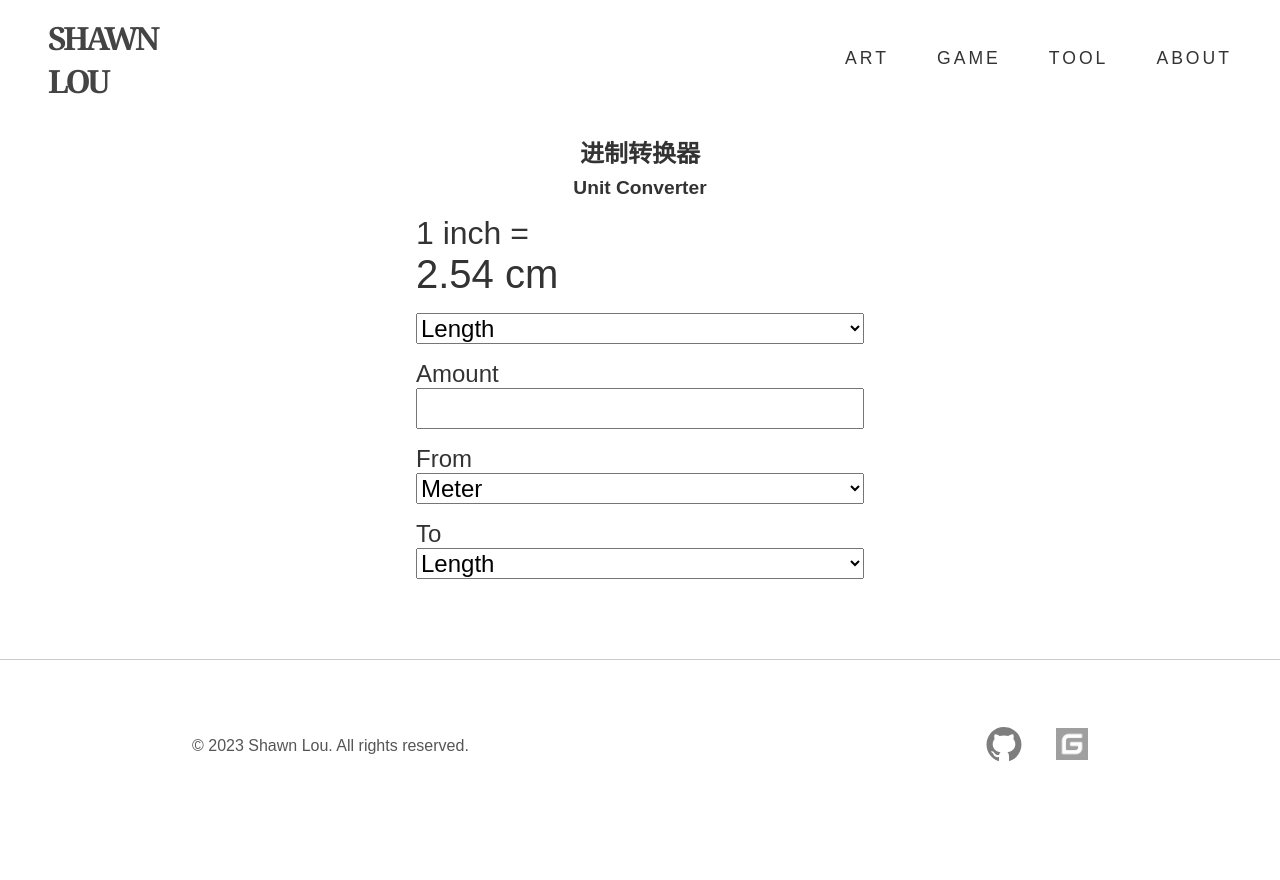
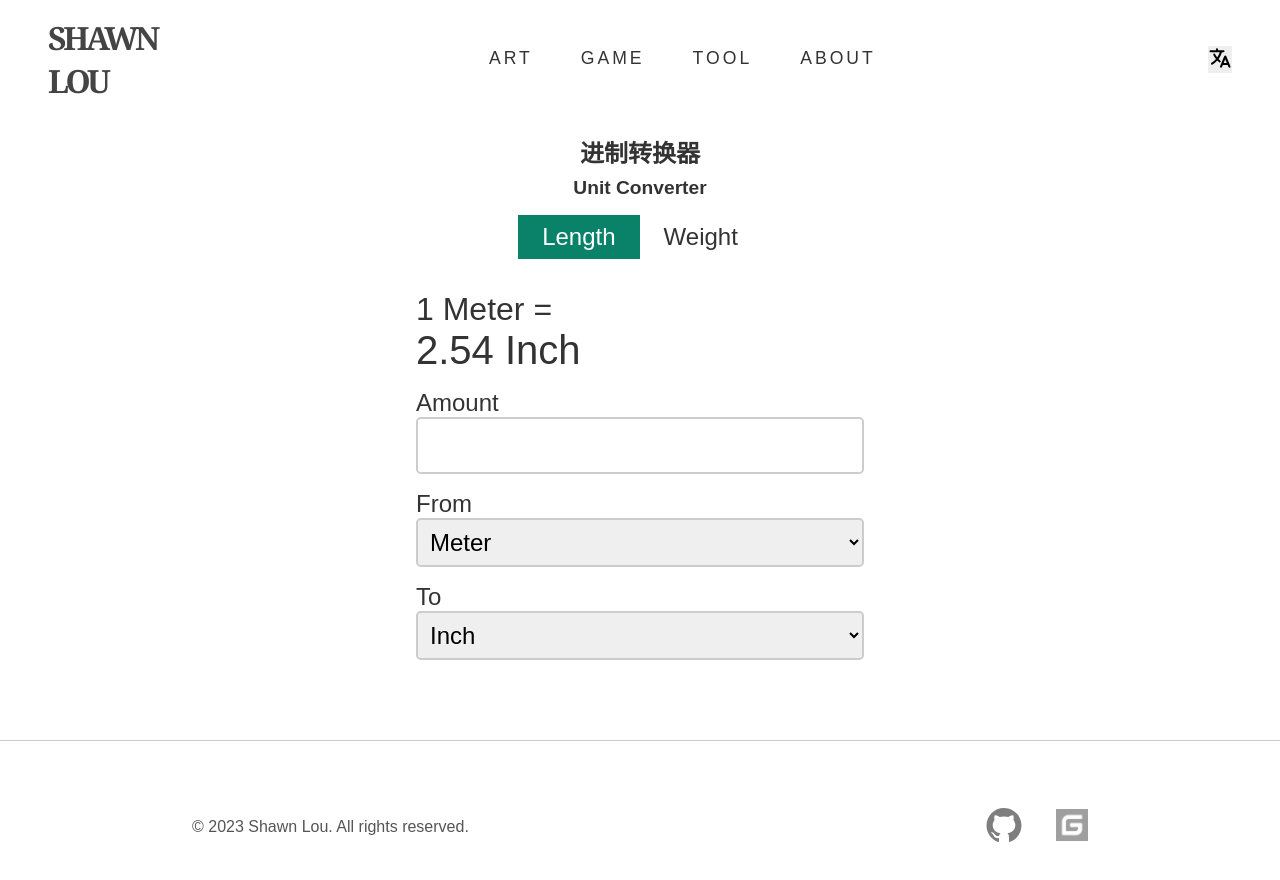
Before and after one commit to HotranLandoler/HotranLandoler.github.io.old, a Vue app: page /#/tool/unitconverter in a window 1280 px wide. Shown: the top 880 px of the page. Before the commit the page ends 832 px from the top, so only its background shows below. Built offline with nearby package versions, Linux system fonts and the light colour scheme; a web font is replaced by a local one.

Commit message:
Style the unit converter

```diff
--- /dev/null
+++ b/src/assets/scss/globalMixin.scss
@@ -0,0 +1,7 @@
+@mixin focus-outline($width: 0.4rem) {
+  transition: box-shadow 0.2s;
+  &:focus {
+    outline: none;
+    box-shadow: 0 0 0 $width $color-primary-light;
+  }
+}
--- a/src/components/main/MainHeader.vue
+++ b/src/components/main/MainHeader.vue
@@ -7,6 +7,23 @@
     <nav class="main-nav">
       <main-navigation></main-navigation>
     </nav>
+    <button type="button" title="Languages" class="button">
+      <svg
+        xmlns="http://www.w3.org/2000/svg"
+        xmlns:xlink="http://www.w3.org/1999/xlink"
+        viewBox="0 0 512 512"
+        class="icon"
+      >
+        <path
+          d="M478.33 433.6l-90-218a22 22 0 0 0-40.67 0l-90 218a22 22 0 1 0 40.67 16.79L316.66 406h102.67l18.33 44.39A22 22 0 0 0 458 464a22 22 0 0 0 20.32-30.4zM334.83 362L368 281.65L401.17 362z"
+          fill="currentColor"
+        ></path>
+        <path
+          d="M267.84 342.92a22 22 0 0 0-4.89-30.7c-.2-.15-15-11.13-36.49-34.73c39.65-53.68 62.11-114.75 71.27-143.49H330a22 22 0 0 0 0-44H214V70a22 22 0 0 0-44 0v20H54a22 22 0 0 0 0 44h197.25c-9.52 26.95-27.05 69.5-53.79 108.36c-31.41-41.68-43.08-68.65-43.17-68.87a22 22 0 0 0-40.58 17c.58 1.38 14.55 34.23 52.86 83.93c.92 1.19 1.83 2.35 2.74 3.51c-39.24 44.35-77.74 71.86-93.85 80.74a22 22 0 1 0 21.07 38.63c2.16-1.18 48.6-26.89 101.63-85.59c22.52 24.08 38 35.44 38.93 36.1a22 22 0 0 0 30.75-4.9z"
+          fill="currentColor"
+        ></path>
+      </svg>
+    </button>
     <button
       type="button"
       class="button-mobile-nav hamburger hamburger--squeeze"
@@ -108,6 +125,11 @@ function closeNav() {
   /* opacity: 0; */
   pointer-events: none;
   visibility: hidden;
+}
+
+.icon {
+  width: 1.5rem;
+  height: 1.5rem;
 }
 
 /* Hamburger
--- a/src/components/tools/KillSpaces.vue
+++ b/src/components/tools/KillSpaces.vue
@@ -51,10 +51,12 @@ function deleteAllSpaces() {
 </script>
 
 <style lang="scss" scoped>
+@import "@/assets/scss/globalMixin.scss";
 .kill-spaces {
   max-width: 48rem;
 }
 .text-input {
+  @include focus-outline;
   display: block;
   width: 100%;
   height: 30vh;
@@ -64,12 +66,6 @@ function deleteAllSpaces() {
   margin-bottom: 1rem;
   border-radius: 5px;
   padding: 1rem;
-
-  transition: box-shadow 0.2s;
-  &:focus {
-    outline: none;
-    box-shadow: 0 0 0 0.5rem $color-primary-light;
-  }
 }
 .button-kill-spaces {
   display: block;
--- a/src/components/tools/UnitConverter.vue
+++ b/src/components/tools/UnitConverter.vue
@@ -3,59 +3,104 @@
     <h2 class="heading-cn">进制转换器</h2>
     <h2 class="subheading-en">Unit Converter</h2>
     <div class="container unit-converter">
+      <div class="unit-types">
+        <div class="radio-button">
+          <input
+            type="radio"
+            id="length"
+            name="drone"
+            value="Length"
+            v-model="selectedUnit"
+            class="radio"
+          />
+          <label for="length" class="label">Length</label>
+        </div>
+
+        <div>
+          <input
+            type="radio"
+            id="weight"
+            name="drone"
+            value="Weight"
+            v-model="selectedUnit"
+            class="radio"
+          />
+          <label for="weight" class="label">Weight</label>
+        </div>
+      </div>
       <p class="from">
         <span class="from-value">1</span>
         <span>&nbsp;</span>
-        <span class="from-unit">inch</span>
+        <span class="from-unit">{{ selectedFrom }}</span>
         <span> = </span>
       </p>
       <p class="to">
         <span class="to-value">2.54</span>
         <span>&nbsp;</span>
-        <span class="to-unit">cm</span>
+        <span class="to-unit">{{ selectedTo }}</span>
       </p>
-      <select class="unit-type-select" v-model="selectedUnit">
+      <!-- <select class="unit-type-select" v-model="selectedUnit">
         <option value="Length">Length</option>
         <option value="Weight">Weight</option>
-      </select>
+      </select> -->
       <label for="amount-input">Amount</label>
       <input id="amount-input" type="number" />
       <label for="from-select">From</label>
-      <select id="from-select">
+      <select id="from-select" v-model="selectedFrom">
         <option v-for="unit in unitList">{{ unit }}</option>
       </select>
       <label for="to-select">To</label>
-      <select id="to-select">
-        <option value="length">Length</option>
-        <option value="weight">Weight</option>
+      <select id="to-select" v-model="selectedTo">
+        <option v-for="unit in unitList">{{ unit }}</option>
       </select>
     </div>
   </section>
 </template>
 
 <script lang="ts" setup>
-import { ref, computed } from "vue";
+import { ref, computed, watch } from "vue";
 
 const units = new Map([
   ["Length", ["Meter", "Inch", "Mile", "Yard"]],
   ["Weight", ["Kilogram", "Gram", "Pound"]],
 ]);
+
 const selectedUnit = ref("Length");
 const unitList = computed(() => units.get(selectedUnit.value));
+const selectedFrom = ref(units.get(selectedUnit.value)![0]);
+const selectedTo = ref(units.get(selectedUnit.value)![1]);
+
+watch(selectedUnit, async (newUnit: string, oldUnit: string) => {
+  if (newUnit !== oldUnit) {
+    selectedFrom.value = unitList.value![0];
+    selectedTo.value = unitList.value![1];
+  }
+});
 </script>
 
 <style lang="scss" scoped>
+@import "@/assets/scss/globalMixin.scss";
 .unit-converter {
   max-width: 32rem;
   font-size: 1.5rem;
 }
-.unit-type-select,
 #amount-input,
 #from-select,
 #to-select {
+  @include focus-outline;
   width: 100%;
   font-size: inherit;
+  font-family: inherit;
+  border: 2px solid $color-gray-x-light;
+  border-radius: 0.3rem;
+  padding: 0.5rem;
   margin-bottom: 1rem;
+  transition: all 0.2s;
+
+  &:hover,
+  &:active {
+    border: 2px solid $color-primary-light;
+  }
 }
 .from {
   font-size: 2rem;
@@ -67,4 +112,46 @@ const unitList = computed(() => units.get(selectedUnit.value));
 #amount-input {
   font-size: 2rem;
 }
+.unit-types {
+  display: flex;
+  justify-content: center;
+  // gap: 1rem;
+  margin-bottom: 2rem;
+}
+.label {
+  display: block;
+  padding: 0.5rem 1.5rem;
+  transition: all 0.2s ease;
+  position: relative;
+
+  &:hover {
+    box-shadow: inset 0 0 0 0.1rem $color-primary-light;
+  }
+
+  &::before {
+    content: "";
+    background-color: $color-primary;
+    position: absolute;
+    top: 0;
+    left: 0;
+    z-index: -1;
+    width: 100%;
+    height: 100%;
+    transform: scaleY(0);
+    transform-origin: bottom;
+    transition: all 0.2s ease-out;
+  }
+}
+.radio {
+  display: none;
+  &:checked {
+    + .label {
+      color: white;
+
+      &::before {
+        transform: scaleY(1);
+      }
+    }
+  }
+}
 </style>
```
